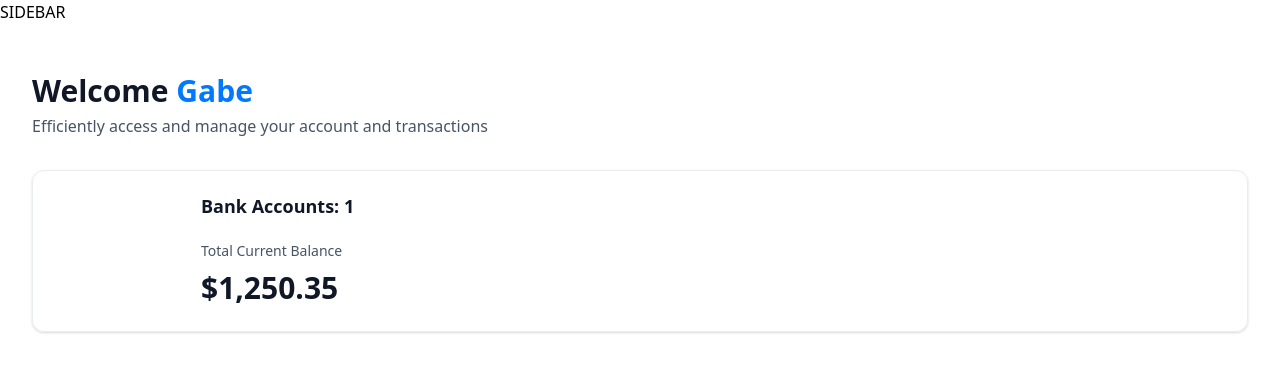
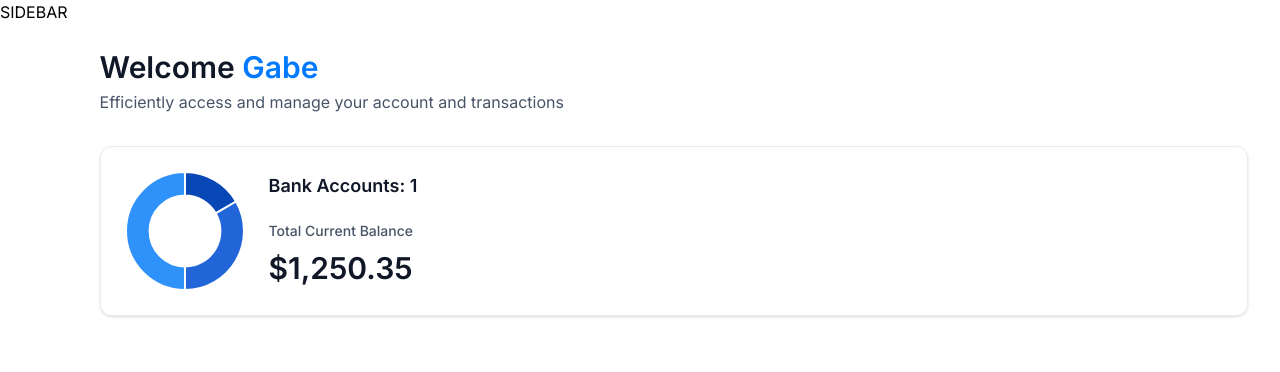
Before and after one commit to gab3v3ga-cod3s/banking-web-app, a Next.js app: page / in a window 1280 px wide. Shown: the top 372 px of the page. Built offline with nearby package versions, Linux system fonts and the light colour scheme.

Commit message:
implement doughnut chart with dummy values (for now)

```diff
--- a/app/(root)/layout.tsx
+++ b/app/(root)/layout.tsx
@@ -4,7 +4,7 @@
   children: React.ReactNode;
 }>) {
   return (
-    <main>
+    <main className="flex h-screen w-full font-inter">
         SIDEBAR
         {children}
     </main>
--- /dev/null
+++ b/components/DoughnutChart.tsx
@@ -0,0 +1,34 @@
+"use client";
+
+import { Chart as ChartJS, ArcElement, Tooltip, Legend } from "chart.js";
+import { Doughnut } from "react-chartjs-2";
+
+ChartJS.register(ArcElement, Tooltip, Legend);
+
+const DoughnutChart = ({ accounts }: DoughnutChartProps) => {
+    const data = {
+        datasets: [
+            {
+                label: 'Banks',
+                data: [1250, 2500, 3750],
+                backgroundColor: ['#0747b6', '#2265d8', '#2f91fa'],
+            }
+        ],
+        labels: ['Bank 1', 'Bank 2', 'Bank 3']
+    }
+
+    return <Doughnut
+        data={data}
+        options={{
+            cutout: '60%',
+            plugins: {
+                legend: {
+                    display: false,
+                }
+            }
+        }}
+    />
+
+}
+
+export default DoughnutChart
--- a/components/TotalBalanceBox.tsx
+++ b/components/TotalBalanceBox.tsx
@@ -1,4 +1,6 @@
+import { Doughnut } from 'react-chartjs-2';
 import AnimatedCounter from './AnimatedCounter';
+import DoughnutChart from './DoughnutChart';
 
 const TotalBalanceBox = ({
     accounts = [], totalBanks, totalCurrentBalance
@@ -6,8 +8,7 @@
   return (
     <section className="total-balance">
       <div className="total-balance-chart">
-        {/* Doughnut Chart*/}
-
+        <DoughnutChart accounts={accounts}/>
       </div>
 
       <div className="flex flex-col gap-6">
@@ -18,10 +19,10 @@
           <p className="total-balance-label">
             Total Current Balance
           </p>
-          <p className="total-balance-amount flex-center gap-2">
+          <div className="total-balance-amount flex-center gap-2">
             <AnimatedCounter amount=
             {totalCurrentBalance}/>
-          </p>
+          </div>
         </div>
       </div>
     </section>
--- a/package.json
+++ b/package.json
@@ -17,7 +17,7 @@
     "@radix-ui/react-slot": "^1.0.2",
     "@radix-ui/react-tabs": "^1.0.4",
     "@sentry/nextjs": "^7.112.2",
-    "chart.js": "^4.4.2",
+    "chart.js": "^4.4.9",
     "class-variance-authority": "^0.7.0",
     "clsx": "^2.1.1",
     "dwolla-v2": "^3.4.0",
@@ -27,7 +27,7 @@
     "plaid": "^23.0.0",
     "query-string": "^9.2.0",
     "react": "^18",
-    "react-chartjs-2": "^5.2.0",
+    "react-chartjs-2": "^5.3.0",
     "react-countup": "^6.5.3",
     "react-dom": "^18",
     "react-hook-form": "^7.51.3",
```
Also changed, not shown: 1 other file (tests, documents, lock files or other folders).
